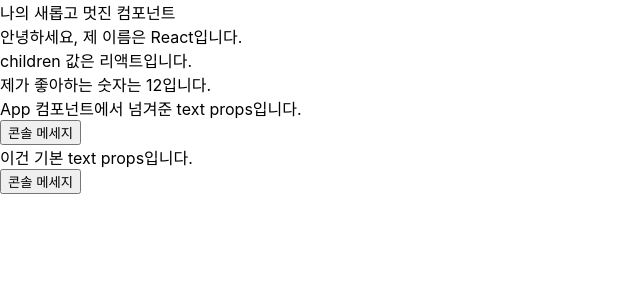
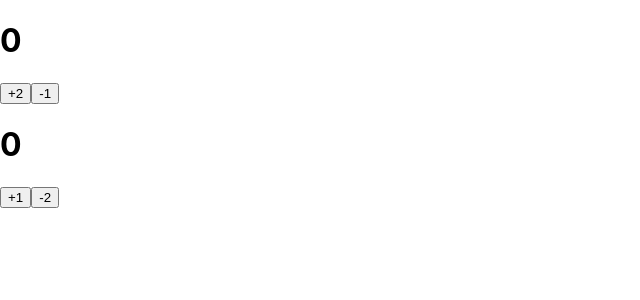
Before and after one commit to Jerryjerry0102/react-app, a React (Create React App) app in the folder first-app/: page / in a window 1280 px wide. Shown: the top 300 px of the page, without its empty margins (0-640 px from the left). Built offline with nearby package versions, Linux system fonts and the light colour scheme.

Commit message:
State&useState class&prac

```diff
--- a/first-app/src/App.js
+++ b/first-app/src/App.js
@@ -14,16 +14,15 @@
 import PropsPrac3 from "./PropsPrac3";
 import MyComponent from "./MyComponent";
 import MyComponent2 from "./MyComponent2";
+import StateComponent from "./StateComponent";
+import StatePrac from "./StatePrac";
+import UseStatePrac from "./UseStatePrac";
 
 function App() {
   return (
     <>
-      <MyComponent />
-      <MyComponent2 name="React" favoriteNumber={12}>
-        리액트
-      </MyComponent2>
-      <PropsPrac3 text="App 컴포넌트에서 넘겨준 text props입니다."></PropsPrac3>
-      <PropsPrac3></PropsPrac3>
+      <StatePrac></StatePrac>
+      <UseStatePrac></UseStatePrac>
     </>
   );
 }
--- /dev/null
+++ b/first-app/src/StateComponent.js
@@ -0,0 +1,49 @@
+import { Component } from "react";
+import PropTypes from "prop-types";
+
+class StateComponent extends Component {
+  //* 기존 형태
+  // constructor(props) {
+  //   // super라는 함수는 부모 클래스에 생성자를 실행시킨다.
+  //   super(props);
+  //   // state는 class형에서 객체로 생성한다.
+  //   this.state = {
+  //     number: 0,
+  //     text: "안녕하세요",
+  //   };
+  // }
+
+  //* 현재 버전
+  state = { number: 0, text: "안녕하세요" };
+
+  render() {
+    const { number, text } = this.state;
+    return (
+      <>
+        <h1>{number}</h1>
+        <div>{text}</div>
+        <button
+          onClick={() => {
+            // this.setState() -> state의 값을 바꾸는 함수(비동기함수)
+            // 값을 변경하고 싶은 것을 객체형태로 넣어주면 된다.
+            // 바로 동작하는 것이 아닌, 저장해놓고 나중에 실행되는 것이기 때문에
+            // setState를 2번 쓴다 해서 2번 동작하는 것은 아니다.
+            this.setState((prev) => ({ number: prev.number + 1 }));
+            // this.setState 안에 메소드를 넣어서 객체를 return하게 되면
+            // 동기적인 함수를 실행시킬 수 있다.
+            // 흔한 상황은 아님
+            this.setState((prev) => {
+              return { number: prev.number + 1 };
+            });
+            // this.setState({ number: this.state.number + 1 });
+          }}
+        >
+          {" "}
+          설정{" "}
+        </button>
+      </>
+    );
+  }
+}
+
+export default StateComponent;
--- /dev/null
+++ b/first-app/src/StatePrac.js
@@ -0,0 +1,32 @@
+import { Component } from "react";
+
+class StatePrac extends Component {
+  //* 현재 버전
+  state = { number: 0 };
+
+  render() {
+    const { number } = this.state;
+    return (
+      <>
+        <h1>{number}</h1>
+        <button
+          onClick={() => {
+            this.setState({ number: number + 2 });
+          }}
+        >
+          {" "}
+          +2{" "}
+        </button>
+        <button
+          onClick={() => {
+            this.setState({ number: number - 1 });
+          }}
+        >
+          -1
+        </button>
+      </>
+    );
+  }
+}
+
+export default StatePrac;
--- /dev/null
+++ b/first-app/src/UseStatePrac.js
@@ -0,0 +1,20 @@
+import React, { useState } from "react";
+
+const UseStatePrac = (props) => {
+  let [number, setNumber] = useState(0);
+  const Increase = () => {
+    setNumber(number + 1);
+  };
+  const Decrease = () => {
+    setNumber(number - 2);
+  };
+  return (
+    <>
+      <h1>{number}</h1>
+      <button onClick={Increase}>+1</button>
+      <button onClick={Decrease}>-2</button>
+    </>
+  );
+};
+
+export default UseStatePrac;
```
Also changed, not shown: first-app/src/UseSateComponent.js (added, +34 -0 lines), first-app/src/UseStateComponent.js (added, +33 -0 lines).
